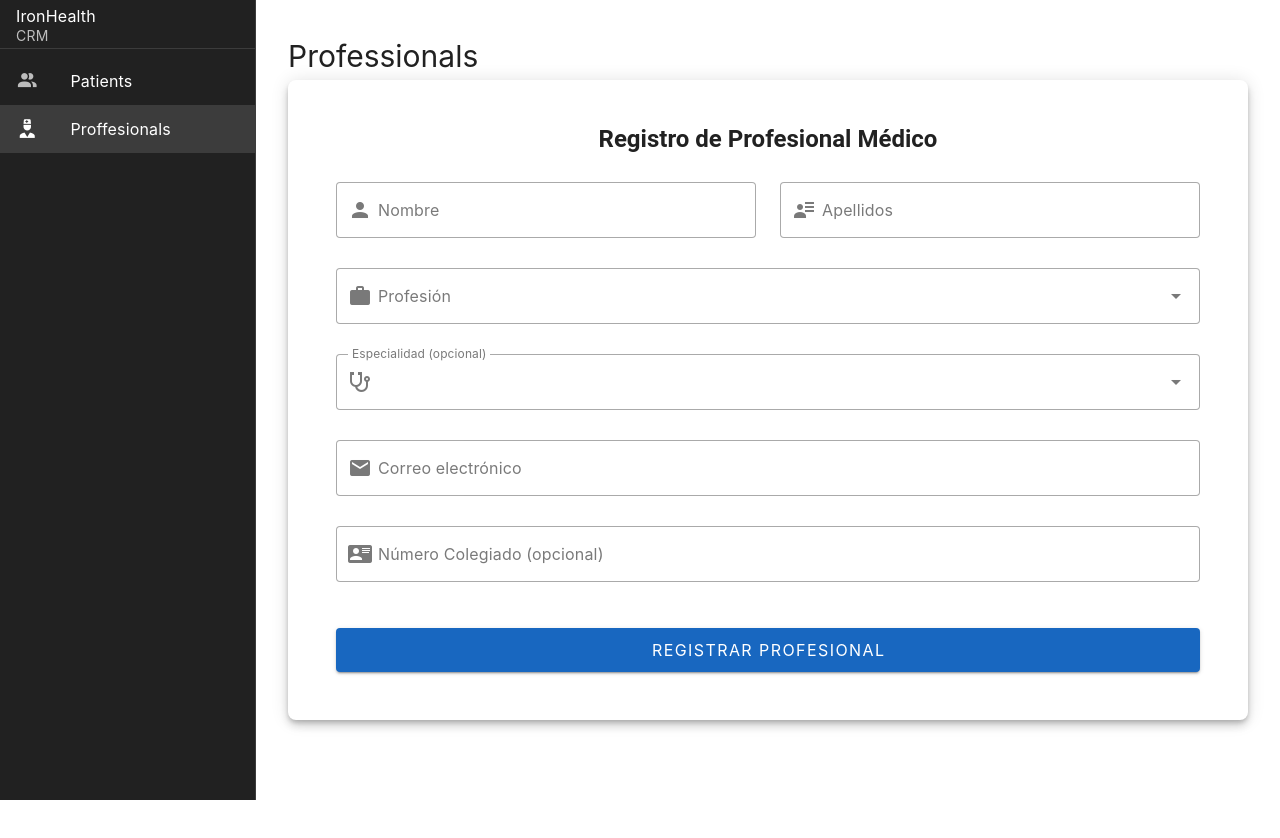
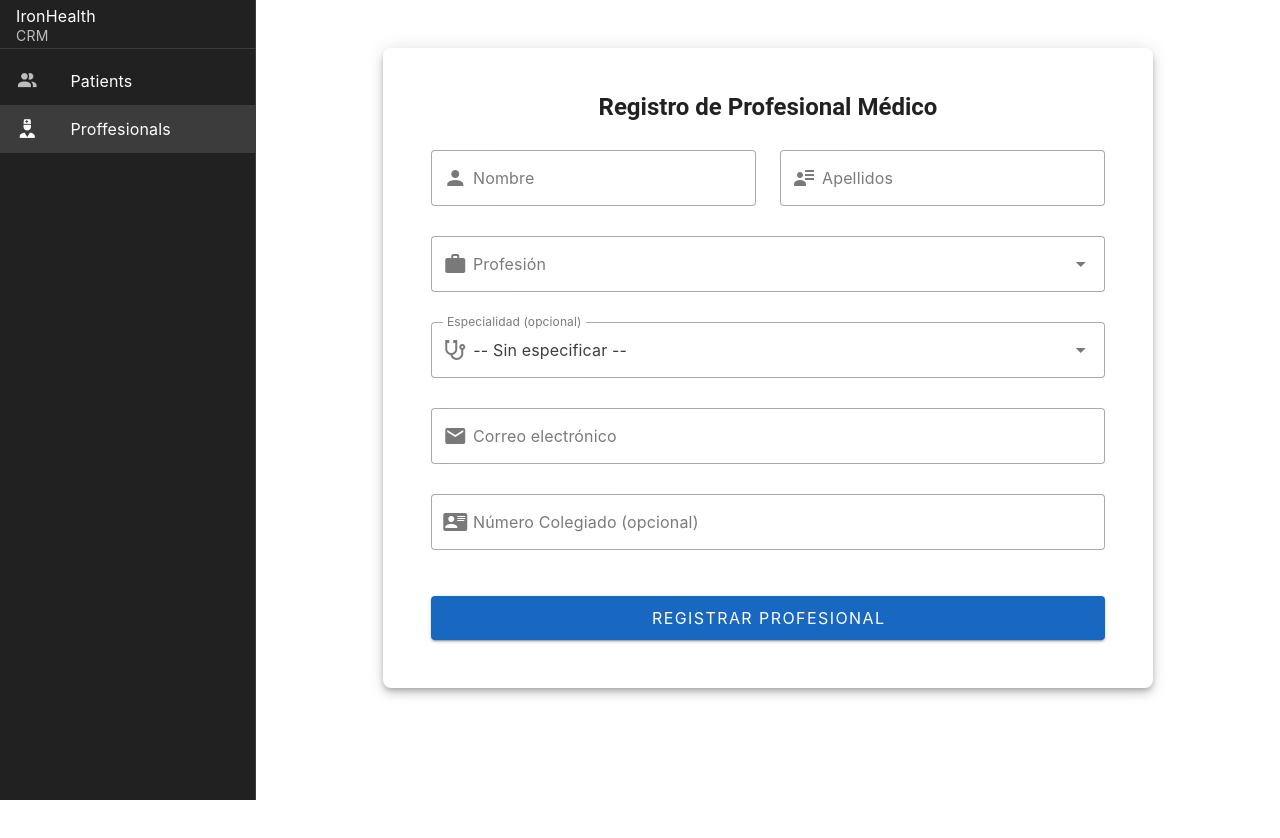
Before and after one commit to IronHack-2025/front-ironhealth, a Vue app: page /professionals in a window 1280 px wide. Shown: the top 838 px of the page. Built offline with nearby package versions, Linux system fonts and the light colour scheme.

Commit message:
feat: restructure AddProfessionalsForm layout and improve alert handling

```diff
--- a/src/components/AddProfessionalsForm.vue
+++ b/src/components/AddProfessionalsForm.vue
@@ -1,81 +1,45 @@
 <template>
+  <v-container fluid>
+    <v-row justify="center">
+      <v-col cols="10">
         <v-card class="pa-8" elevation="6" rounded="lg">
           <v-card-title class="text-h5 font-weight-bold text-center mb-4">
             Registro de Profesional Médico
           </v-card-title>
           <v-card-text>
-
             <v-form ref="formRef" v-model="isValid" lazy-validation>
               <v-row>
                 <v-col cols="12" md="6">
-            <v-text-field
-              v-model="form.firstName"
-              label="Nombre"
-              prepend-inner-icon="mdi-account"
-              :rules="[rules.required, rules.acceptedLength]"
-              variant="outlined"
-            />
+                  <v-text-field v-model="form.firstName" label="Nombre" prepend-inner-icon="mdi-account"
+                    :rules="[rules.required, rules.acceptedLength]" variant="outlined" />
                 </v-col>
                 <v-col cols="12" md="6">
-            <v-text-field
-              v-model="form.surname"
-              label="Apellidos"
-              prepend-inner-icon="mdi-account-details"
-              :rules="[rules.required, rules.acceptedLength]"
-              variant="outlined"
-            />
+                  <v-text-field v-model="form.surname" label="Apellidos" prepend-inner-icon="mdi-account-details"
+                    :rules="[rules.required, rules.acceptedLength]" variant="outlined" />
                 </v-col>
               </v-row>
-        <v-select
-          v-model="selectedProfession"
-          label="Profesión"
-          prepend-inner-icon="mdi-briefcase"
-          :items="professionsList"
-          :rules="[rules.required]"
-          variant="outlined"
-          class="mt-2"
-        />
-        <v-select
-          v-model="selectedSpecialty"
-          label="Especialidad (opcional)"
-          prepend-inner-icon="mdi-stethoscope"
-          :items="specialtiesList"
-          variant="outlined"
-          class="mt-2"
-        />
+              <v-select v-model="selectedProfession" label="Profesión" prepend-inner-icon="mdi-briefcase"
+                :items="professionsList" :rules="[rules.required]" variant="outlined" class="mt-2" />
 
-        <v-text-field
-          v-model="form.email"
-          label="Correo electrónico"
-          prepend-inner-icon="mdi-email"
-          :rules="[rules.required, rules.email]"
-          variant="outlined"
-          class="mt-2"
-        />
-        <v-text-field
-          v-model="form.professionLicenseNumber"
-          label="Número Colegiado (opcional)"
-          prepend-inner-icon="mdi-card-account-details"
-          variant="outlined"
-          class="mt-2"
-        />
+              <v-select v-model="selectedSpecialty" label="Especialidad (opcional)" prepend-inner-icon="mdi-stethoscope"
+                :items="specialtiesList" variant="outlined" class="mt-2" />
+
+              <v-text-field v-model="form.email" label="Correo electrónico" prepend-inner-icon="mdi-email"
+                :rules="[rules.required, rules.email]" variant="outlined" class="mt-2" />
+              <v-text-field v-model="form.professionLicenseNumber" label="Número Colegiado (opcional)"
+                prepend-inner-icon="mdi-card-account-details" variant="outlined" class="mt-2" />
               <v-btn block color="primary" class="mt-6" size="large" @click="submitForm">
                 Registrar Profesional
               </v-btn>
             </v-form>
-      <v-alert
-        v-if="alert"
-        type="error"
-        title="Respuesta del servidor"
-        variant="tonal"
-        border="start"
-        prominent
-        class="mt-4"
-      >
-        <pre class="text-body-2">{{ alert }}</pre>
+            <v-alert v-if="alert.show" :type="alert.type" variant="tonal" border="start" prominent class="mt-4">
+              {{ alert.message }}
             </v-alert>
           </v-card-text>
         </v-card>
+      </v-col>
+    </v-row>
+  </v-container>
 </template>
 
 <script setup>
@@ -85,7 +49,7 @@ import professionsData from '@/assets/data/professions.json'
 const formRef = ref(null)
 const isValid = ref(false)
 const selectedProfession = ref(null)
-const selectedSpecialty = ref('')
+const selectedSpecialty = ref('-- Sin especificar --')
 
 const professionsList = professionsData.professions.map((p) => p.profession)
 const specialtiesList = computed(() => {
@@ -94,11 +58,11 @@ const specialtiesList = computed(() => {
     (p) => p.profession === selectedProfession.value,
   )
   const specialties = professionObj ? professionObj.specialty.map((s) => s['specialty-name']) : []
-  return ['', ...specialties]
+  return ['-- Sin especificar --', ...specialties]
 })
 
 watch(selectedProfession, () => {
-  selectedSpecialty.value = ''
+  selectedSpecialty.value = '-- Sin especificar --'
 })
 
 const form = reactive({
@@ -110,7 +74,11 @@ const form = reactive({
   professionLicenceNumber: '',
 })
 
-const alert = ref(null)
+const alert = reactive({
+  show: false,
+  message: '',
+  type: 'success',
+})
 
 const submitForm = async () => {
   const { valid } = await formRef.value.validate()
@@ -122,7 +90,7 @@ const submitForm = async () => {
     name: form.firstName,
     surname: form.surname,
     profession: selectedProfession.value,
-    specialty: selectedSpecialty.value,
+    specialty: selectedSpecialty.value === '-- Sin especificar --' ? '' : selectedSpecialty.value,
     email: form.email,
     professionLicenceNumber: form.professionLicenceNumber,
   }
@@ -139,16 +107,22 @@ const submitForm = async () => {
     })
 
     if (response.ok) {
-      console.log('Profesional registrado con éxito!')
-      alert.value = 'Profesional registrado con éxito!'
       formRef.value.reset()
+      alert.message = "Profesional registrado con éxito."
+      alert.type = 'success'
+      alert.show = true
+
     } else {
       const errorData = await response.json()
-      console.error('Error al registrar profesional:', errorData.message)
+      alert.message = errorData.error
+      alert.type = 'error'
+      alert.show = true
+
     }
   } catch (error) {
-    console.error('Error de conexión:', error.message)
-    alert.value = 'Error de conexión: ' + error.message
+    alert.message = "Error de conexión: " + error.message
+    alert.type = 'error'
+    alert.show = true
   }
 }
 
@@ -158,6 +132,7 @@ const rules = {
     const pattern = /^[^\s@]+@[^\s@]+\.[^\s@]+$/
     return pattern.test(value) || 'Correo electrónico no válido.'
   },
+
   acceptedLength: (value) => {
     const lengthMax = 50
     const lengthMin = 2
--- a/src/views/Professionals.vue
+++ b/src/views/Professionals.vue
@@ -1,8 +1,6 @@
 <template>
   <div>
-    <h1>Professionals</h1>
     <AddProfessionalsForm />
-
   </div>
 </template>
 <script setup>
```
Lines whose indentation alone changed are shown as unchanged.
